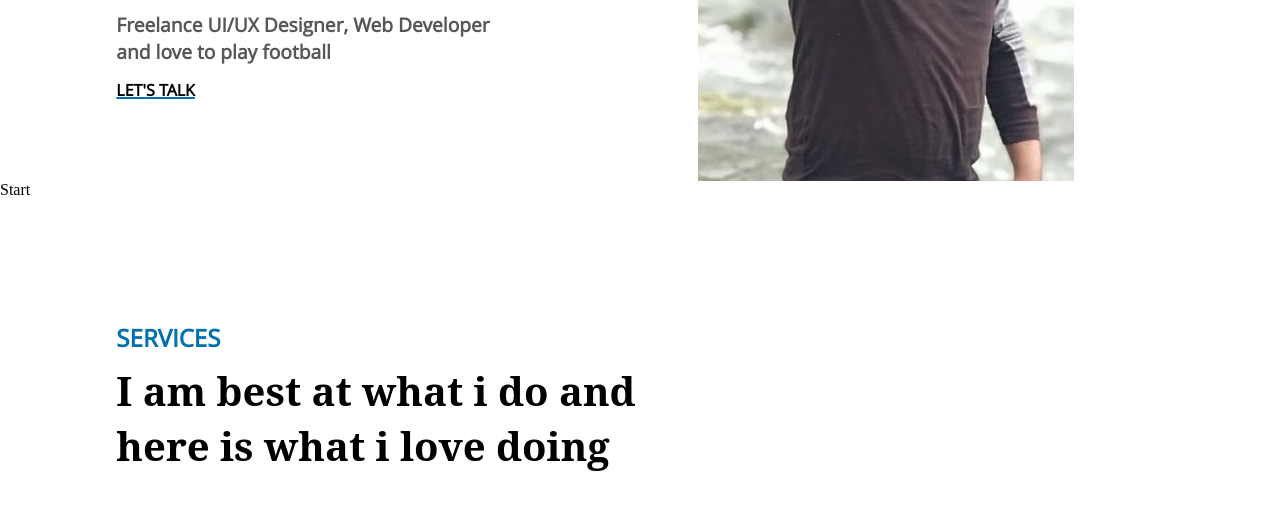
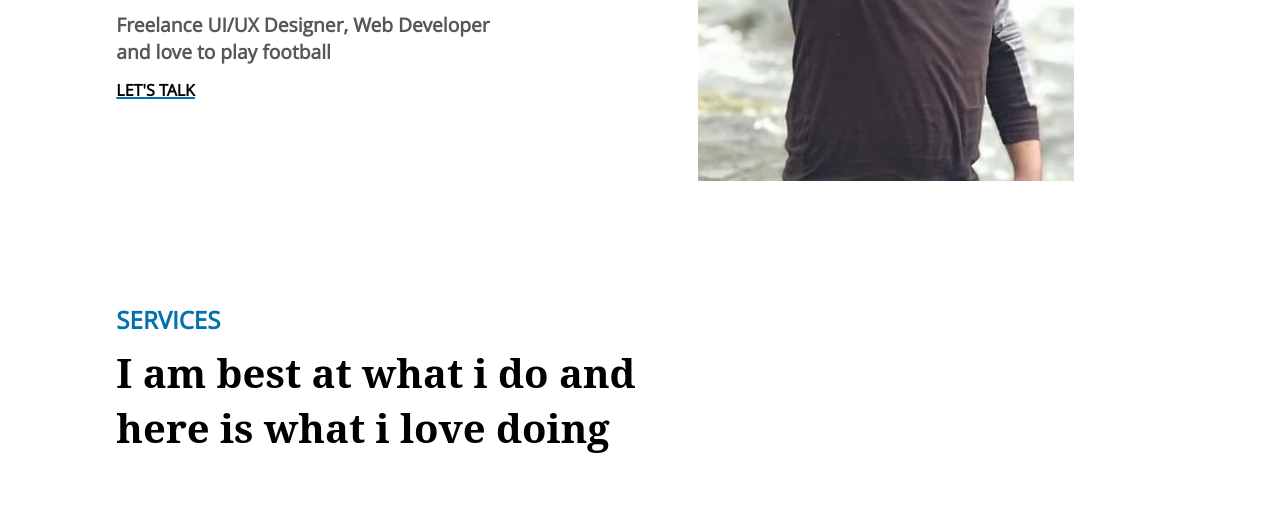
Before and after one commit to SaqibAlMalik/lets_go, a plain HTML site: page Projects/project2_portfolio-1/index.html in a window 1280 px wide. Shown: the part 357-863 px from the top of the page. Drawn offline with Linux system fonts and the light colour scheme; a web font is replaced by a local one.

Commit message:
fixed a typo

```diff
--- a/Projects/project2_portfolio-1/index.html
+++ b/Projects/project2_portfolio-1/index.html
@@ -32,7 +32,7 @@
         </div>
     </main>
     <!--Main End-->
-    Start
+
     <!--Services Start-->
     <div class="services">
         <h5>SERVICES</h5>
```
